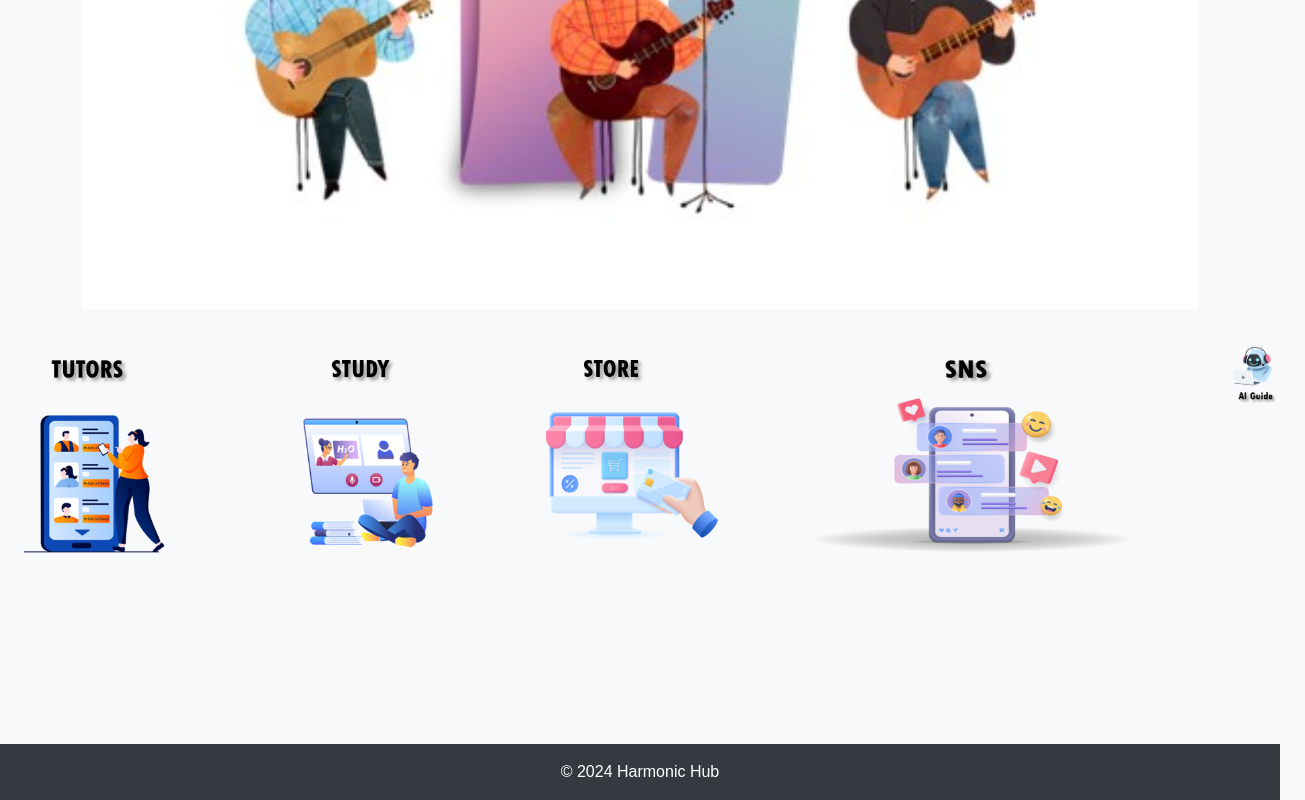
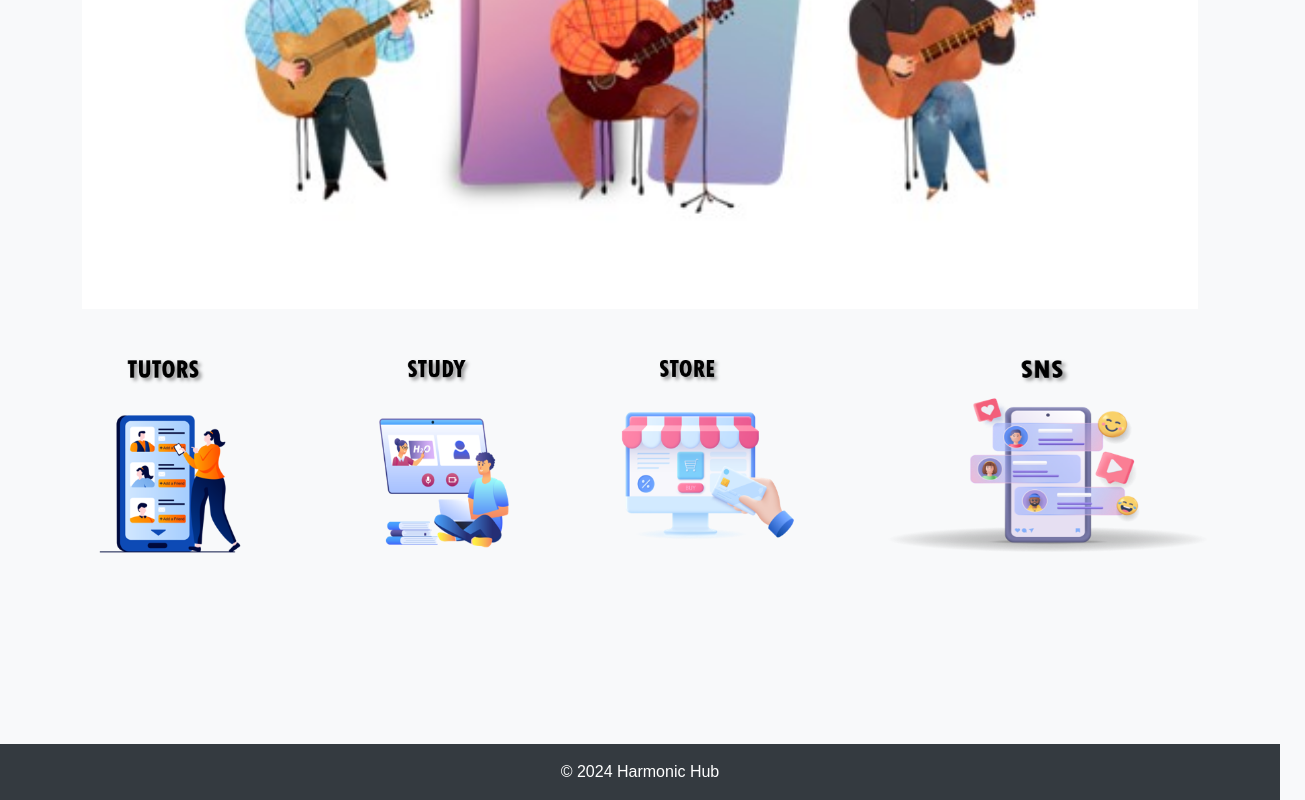
Before and after one commit to Dante0213/harmonichub.github.io, a plain HTML site: page index.html in a window 1280 px wide. Shown: the part 885-1685 px from the top of the page, 1305 px wide, since content can reach past the window. Drawn offline with nearby package versions, Linux system fonts and the light colour scheme; files that its build step writes are made by us from their sources.

Commit message:
Update index.html

```diff
--- a/index.html
+++ b/index.html
@@ -57,9 +57,6 @@
             </a>
             <a class="nav-link" href="sns.html">
                 <img src="images/mainmenu/SNS.png" alt="SNS" width="335" height="225">
-            </a>
-            <a class="nav-link" href="ai-guide.html">
-                <img src="images/mainmenu/AI Guide.png" alt="AI Guide" width="123" height="123"> <!-- Reduced by 50 pixels -->
             </a>
         </div>
     </section>
```
